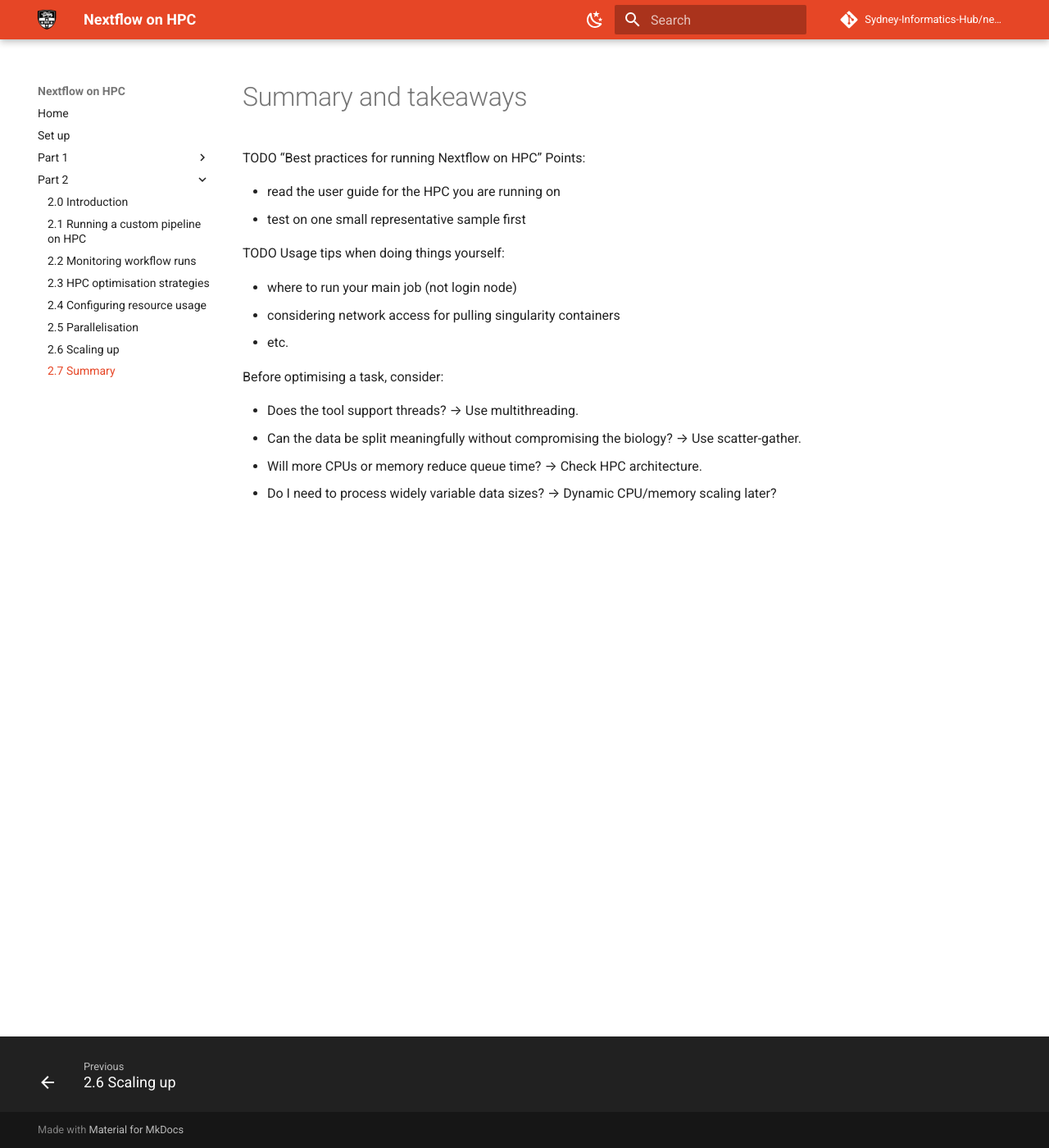
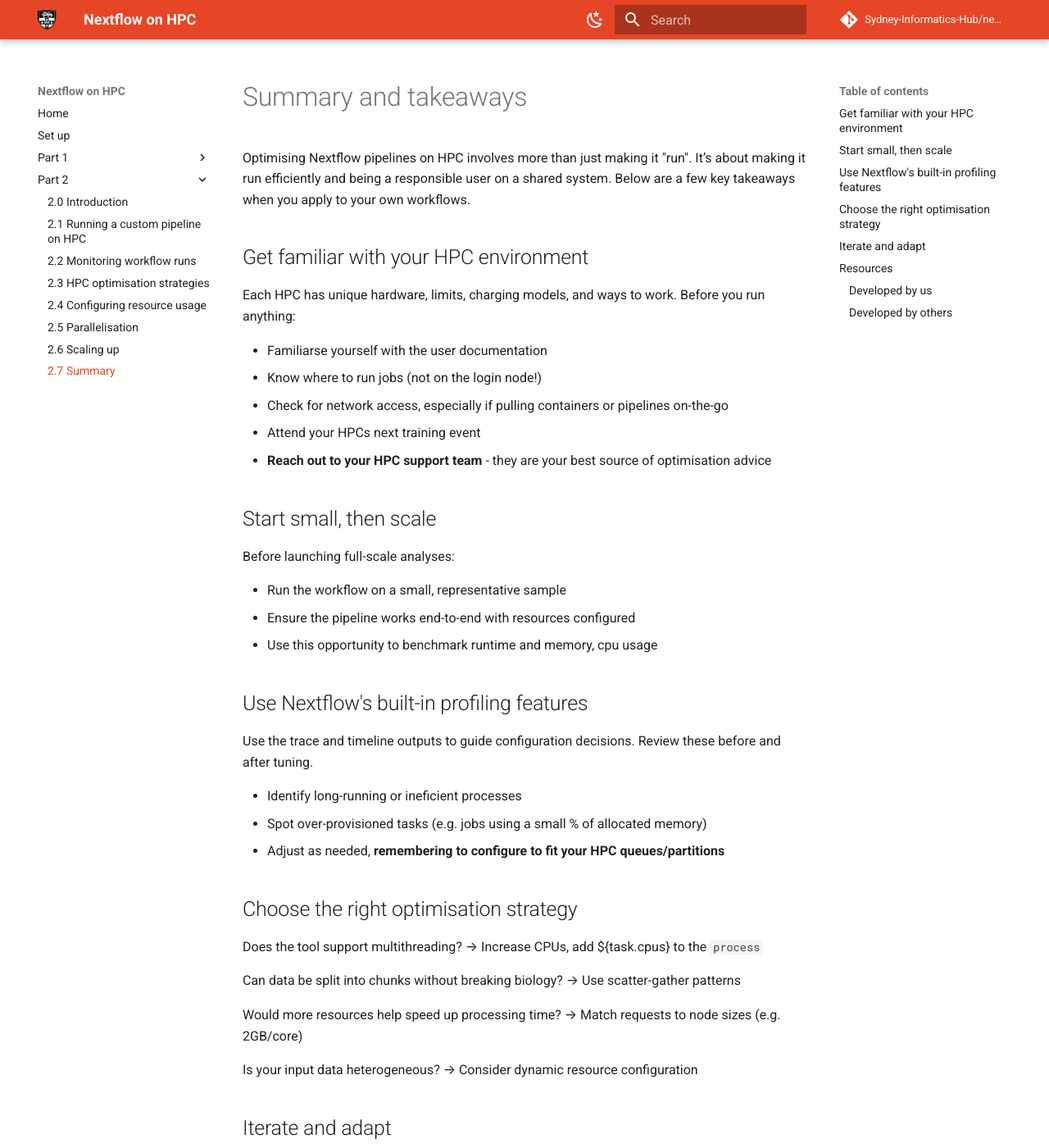
Before and after one commit to Sydney-Informatics-Hub/nextflow-hpc-workshop, an MkDocs documentation site: the page built from docs/part2/28_outro.md, in a window 1280 px wide and 1400 px high. Shown: the whole window at 82% size. Built offline with MkDocs 1.6.1 and Material for MkDocs 9.7.7, drawn with Linux system fonts in a browser that asks for light colours; comment, search, counter and statistics services are not loaded; some of the changed text lies outside the part shown.

```diff
--- a/docs/part2/28_outro.md
+++ b/docs/part2/28_outro.md
@@ -1,19 +1,72 @@
 # Summary and takeaways
 
-TODO “Best practices for running Nextflow on HPC” Points:
+Optimising Nextflow pipelines on HPC involves more than just making it "run". It’s about making it run efficiently and being a responsible user on a shared system. Below are a few key takeaways when you apply to your own workflows.
 
-- read the user guide for the HPC you are running on
-- test on one small representative sample first
+## Get familiar with your HPC environment
 
-TODO Usage tips when doing things yourself:
+Each HPC has unique hardware, limits, charging models, and ways to work. Before you run anything:
 
-- where to run your main job (not login node)
-- considering network access for pulling singularity containers
-- etc.
+- Familiarse yourself with the user documentation
+- Know where to run jobs (not on the login node!)
+- Check for network access, especially if pulling containers or pipelines on-the-go
+- Attend your HPCs next training event
+- **Reach out to your HPC support team** - they are your best source of optimisation advice
 
-Before optimising a task, consider:
+## Start small, then scale
 
-- Does the tool support threads? → Use multithreading.
-- Can the data be split meaningfully without compromising the biology? → Use scatter-gather.
-- Will more CPUs or memory reduce queue time? → Check HPC architecture.
-- Do I need to process widely variable data sizes? → Dynamic CPU/memory scaling later?
+Before launching full-scale analyses:
+
+- Run the workflow on a small, representative sample
+- Ensure the pipeline works end-to-end with resources configured
+- Use this opportunity to benchmark runtime and memory, cpu usage
+
+## Use Nextflow's built-in profiling features
+
+Use the trace and timeline outputs to guide configuration decisions. Review these before and after tuning.
+
+- Identify long-running or ineficient processes
+- Spot over-provisioned tasks (e.g. jobs using a small % of allocated memory)
+- Adjust as needed, **remembering to configure to fit your HPC queues/partitions**
+
+## Choose the right optimisation strategy
+
+Does the tool support multithreading?
+→ Increase CPUs, add ${task.cpus} to the `process`
+
+Can data be split into chunks without breaking biology?
+→ Use scatter-gather patterns
+
+Would more resources help speed up processing time?
+→ Match requests to node sizes (e.g. 2GB/core)
+
+Is your input data heterogeneous?
+→ Consider dynamic resource configuration
+
+## Iterate and adapt
+
+Efficiency is context-specific. What works for one sample or one HPC may not work for another.
+
+- Run benchmarks iteratively, especially if scaling to 10s - 1000s of samples
+- Keep your pipeline reproducible and flexible across systems - **separate _what_ the workflow runs to _how_ and _where_ it should run**
+- Document and comments any tuning decisions to support reproducibility
+
+## Resources
+
+### Developed by us
+
+* [SIH Nextflow template](https://github.com/Sydney-Informatics-Hub/template-nf)
+* [SIH Nextflow template guide](https://sydney-informatics-hub.github.io/template-nf-guide/)
+* [SIH Nextflow for the life sciences 2025](https://sydney-informatics-hub.github.io/hello-nextflow-2025/)
+* [SIH Customising nf-core workshop](https://sydney-informatics-hub.github.io/customising-nfcore-workshop/)
+* [SIH Introduction to NCI Gadi - Optimisation](https://sydney-informatics-hub.github.io/training.gadi.intro/07-Optimisation/index.html)
+* [Australian BioCommons Seqera Platform Service](https://www.biocommons.org.au/seqera-service)
+* [NCI Gadi nf-core instutitonal config](https://nf-co.re/configs/nci_gadi/)
+* [Pawsey Setonix nf-core instutitional config](https://nf-co.re/configs/pawsey_setonix/)
+
+### Developed by others
+
+* [Nextflow training](https://training.nextflow.io/)
+* [Nextflow patterns](https://nextflow-io.github.io/patterns/index.html)
+* [Nextflow blog](https://www.nextflow.io/blog.html)
+* [Nextflow coding best practice recommendations](https://carpentries-incubator.github.io/Pipeline_Training_with_Nextflow/07-Nextflow_Best_Practice/index.html)
+* [Seqera community forums](https://community.seqera.io/)
```
Also changed, not shown: docs/part2/24_resourcing.md (+3 -1 lines), docs/part2/25_parallelisation.md (+16 -12 lines).
